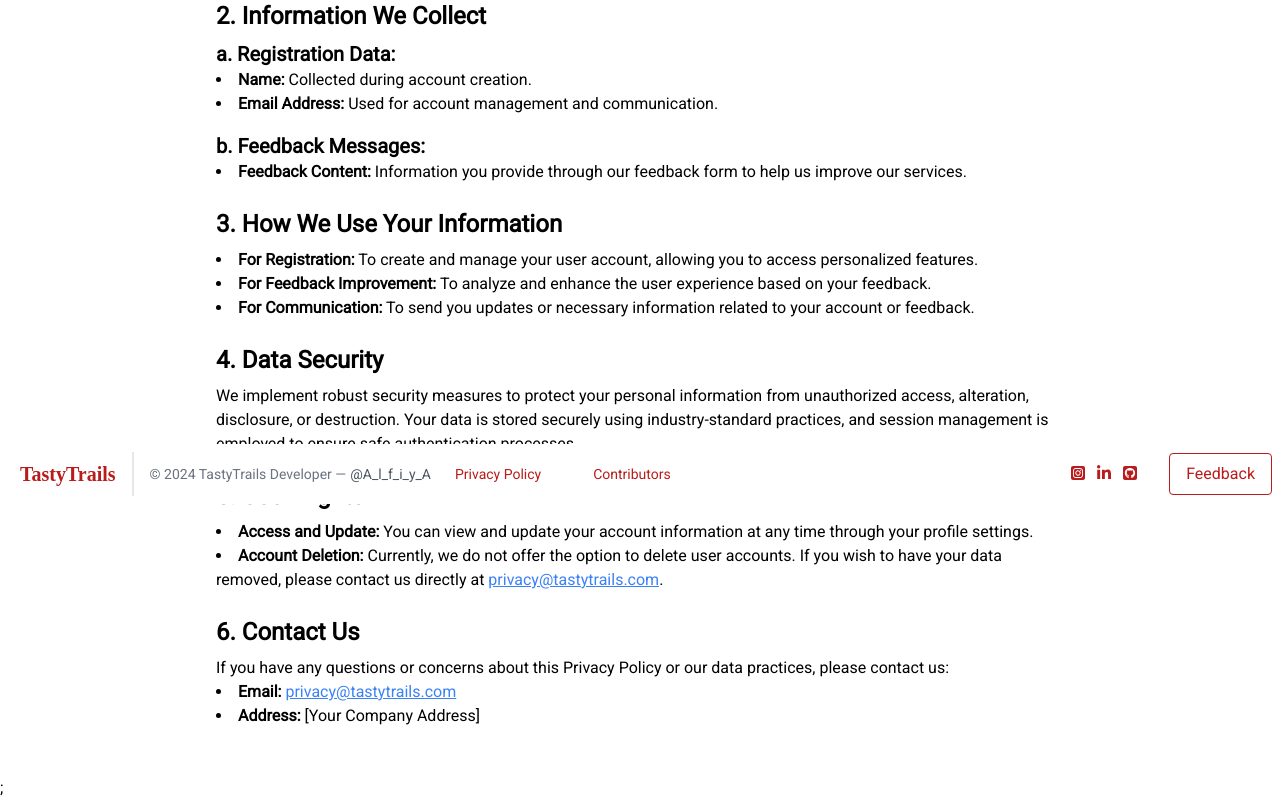
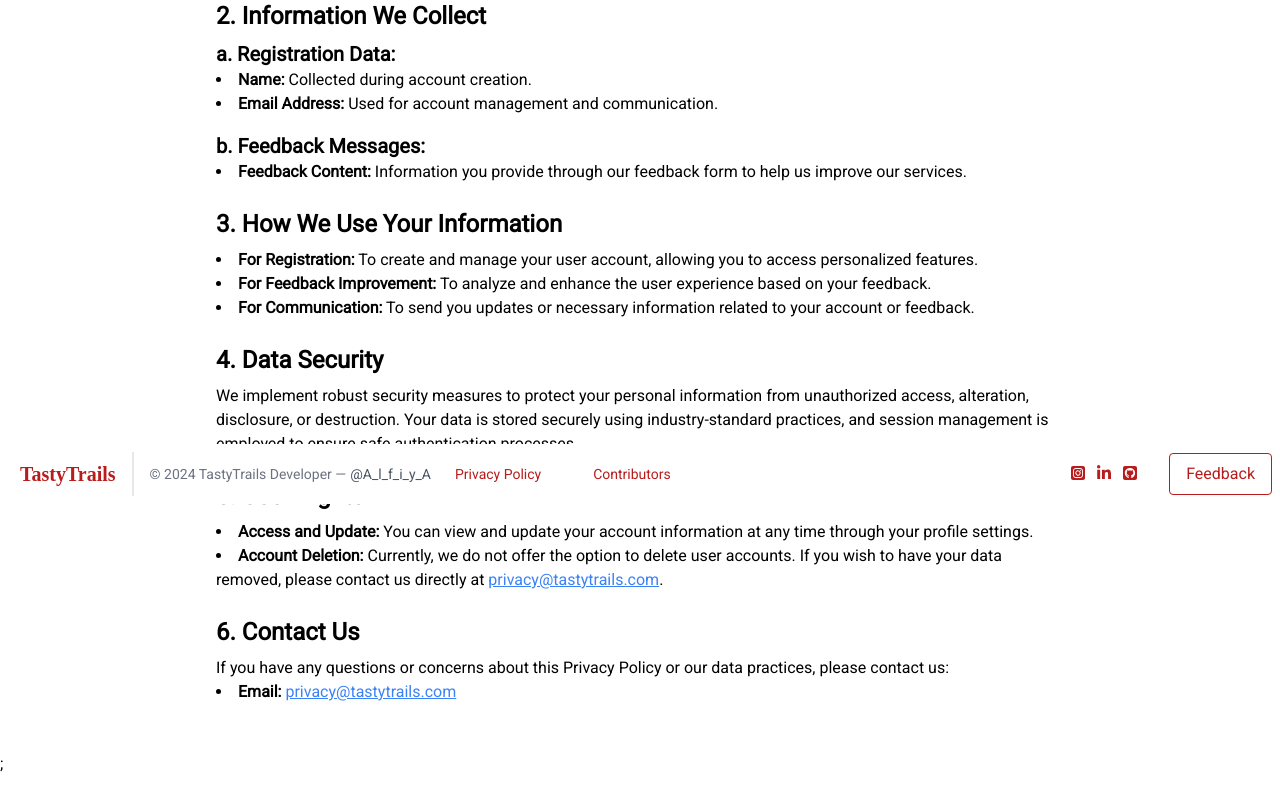
Before and after one commit to AlfiyaSiddique/TastyTrails, a React (Vite) app in the folder frontend/: page /privacy-policy in a window 1280 px wide. Shown: the part 296-1096 px from the top of the page. After the commit the page ends 1072 px from the top, so only its background shows below. Built offline with nearby package versions, Linux system fonts and the light colour scheme.

Commit message:
Removed address line

```diff
--- a/frontend/src/Components/PrivacyPolicy.jsx
+++ b/frontend/src/Components/PrivacyPolicy.jsx
@@ -64,7 +64,6 @@ const PrivacyPolicy = () => {
         </p>
         <ul className="list-disc list-inside">
           <li><strong>Email:</strong> <a href="mailto:privacy@tastytrails.com" className="text-blue-500 underline">privacy@tastytrails.com</a></li>
-          <li><strong>Address:</strong> [Your Company Address]</li>
         </ul>
       </section>
     </div>
```
